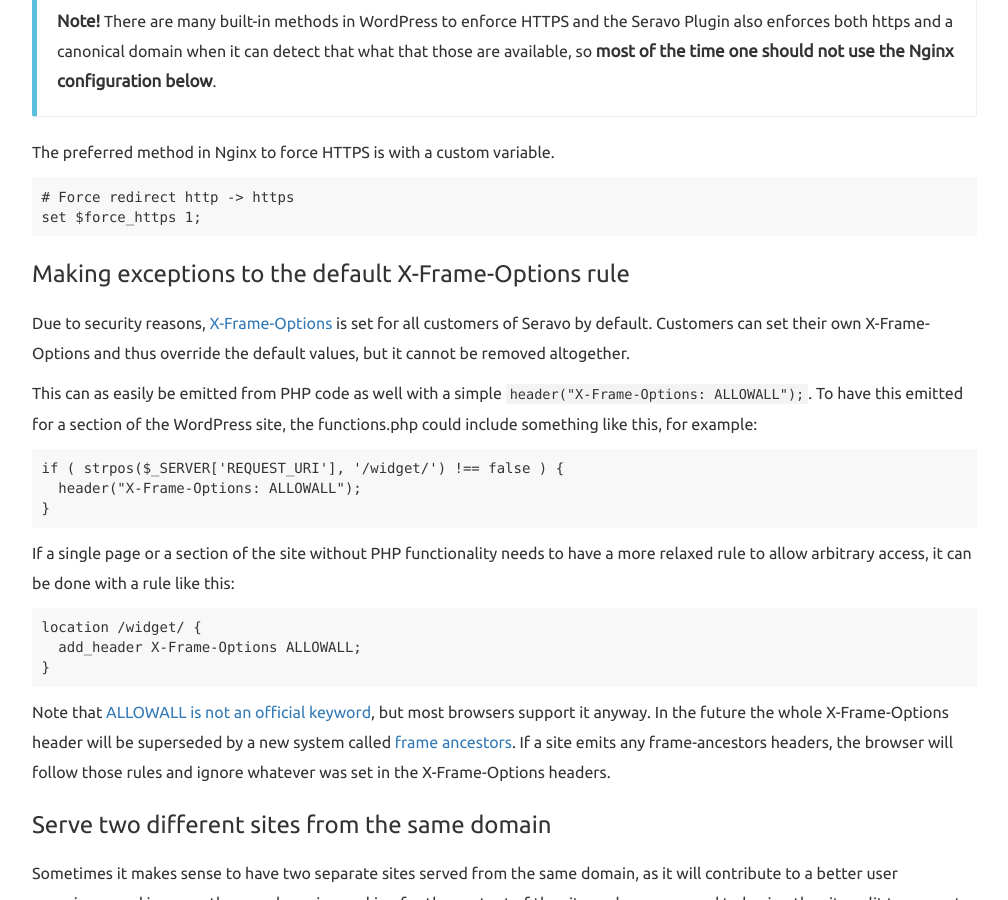
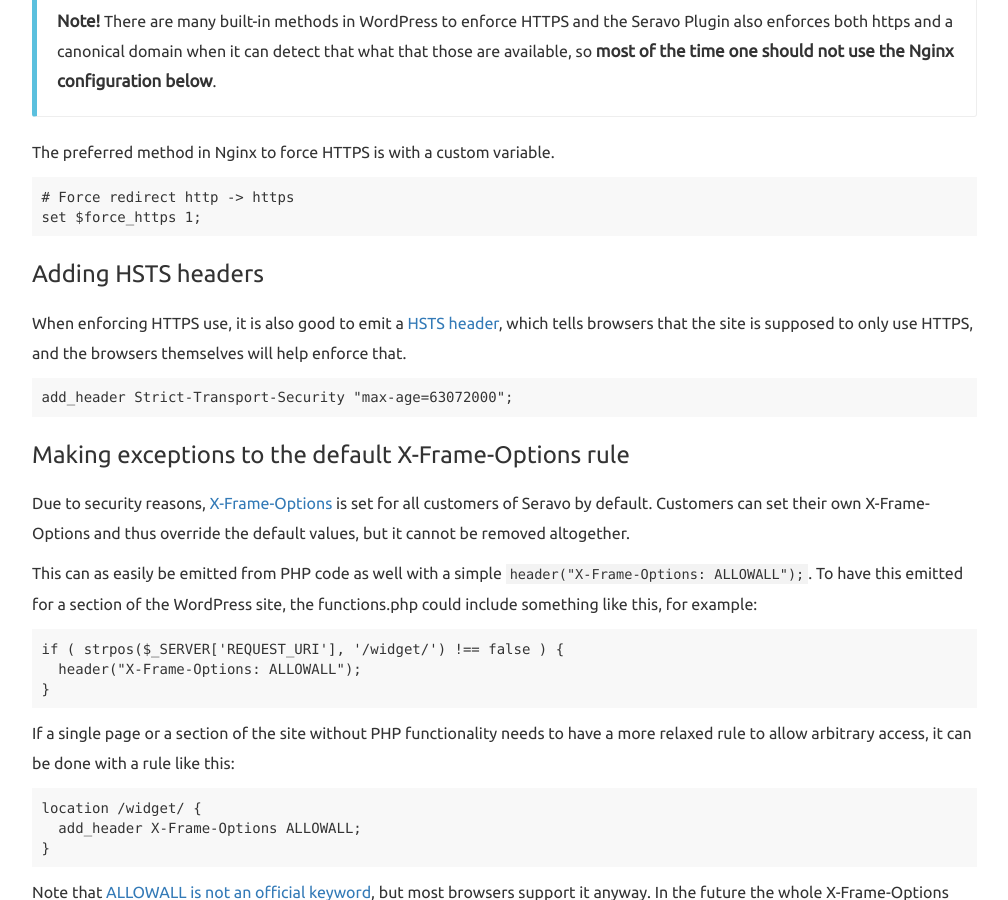
Before and after one commit to Seravo/docs, a Jekyll site: the page built from _posts/2015-10-11-nginx.md, in a window 1280 px wide and 900 px high, scrolled down 2188 px. Shown: the whole window, without its empty margins (233-1241 px from the left). Built offline with Jekyll 4.4.1, drawn with Linux system fonts in a browser that asks for light colours; nearby versions of some CDN libraries.

Commit message:
Document HSTS headers

````diff
--- a/_posts/2015-10-11-nginx.md
+++ b/_posts/2015-10-11-nginx.md
@@ -85,6 +85,14 @@ The preferred method in Nginx to force HTTPS is with a custom variable.
 ```
 # Force redirect http -> https
 set $force_https 1;
+```
+
+### Adding HSTS headers
+
+When enforcing HTTPS use, it is also good to emit a [HSTS header](https://developer.mozilla.org/en-US/docs/Web/HTTP/Headers/Strict-Transport-Security), which tells browsers that the site is supposed to only use HTTPS, and the browsers themselves will help enforce that.
+
+```
+add_header Strict-Transport-Security "max-age=63072000";
 ```
 
 ### Making exceptions to the default X-Frame-Options rule
````
